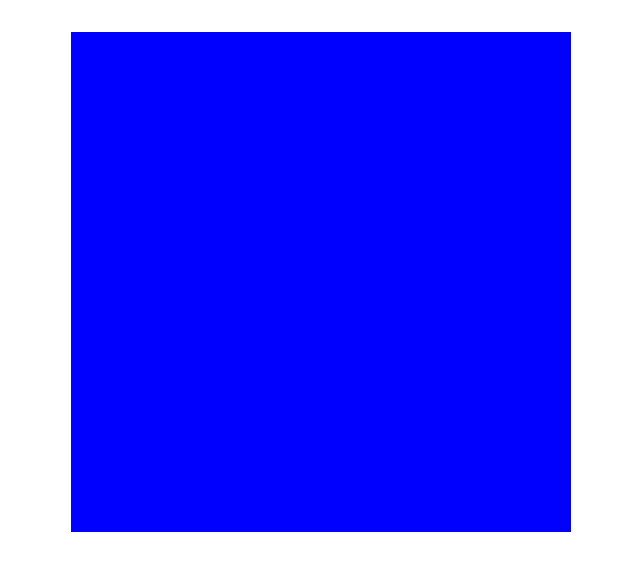
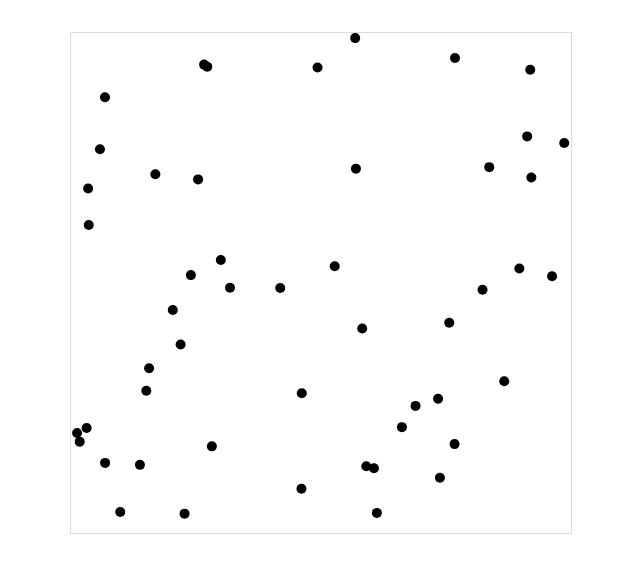
Before and after one commit to OneTwo7/collision-simulator, a website built with Vite: page index.html in a window 1280 px wide. Shown: the whole page, without its empty margins (319-959 px from the left). Built offline with nearby package versions, Linux system fonts and the light colour scheme.

Commit message:
border-colliding balls

```diff
--- a/src/index.css
+++ b/src/index.css
@@ -12,5 +12,5 @@ main {
 }
 
 canvas {
-  background-color: #00f;
+  border: 1px solid #ddd;
 }
--- a/src/renderer.ts
+++ b/src/renderer.ts
@@ -27,5 +27,69 @@
  */
 
 import './index.css';
+import { Ball } from './types';
 
-console.log('👋 This message is being logged by "renderer.ts", included via Vite');
+const CANVAS_WIDTH = 500;
+const CANVAS_HEIGHT = 500;
+const NUMBER_OF_BALLS = 50;
+const BALL_RADIUS = 5;
+const BALL_SPEED = 2.5;
+const canvas = document.querySelector('canvas');
+const ctx = canvas.getContext('2d');
+const balls: Ball[] = [];
+
+function getSign() {
+  return Math.random() > 0.5 ? 1 : -1;
+}
+
+for (let i = 0; i < NUMBER_OF_BALLS; i++) {
+  const xSpeed = Math.random() * BALL_SPEED;
+  const ySpeed = Math.sqrt(BALL_SPEED ** 2 - xSpeed ** 2);
+
+  balls.push({
+    x: Math.random() * (CANVAS_WIDTH - 10) + 5,
+    y: Math.random() * (CANVAS_HEIGHT - 10) + 5,
+    dir: [xSpeed * getSign(), ySpeed * getSign()],
+  });
+}
+
+function drawBall(x: number, y: number, radius: number) {
+  ctx.beginPath();
+  ctx.arc(x, y, radius, 0, 2 * Math.PI);
+  ctx.closePath();
+  ctx.fill();
+}
+
+function handleBorderCollision(ball: Ball) {
+  const { x, y } = ball;
+
+  if (x + BALL_RADIUS >= CANVAS_WIDTH || x - BALL_RADIUS <= 0) {
+    ball.dir[0] *= -1;
+  }
+
+  if (y + BALL_RADIUS >= CANVAS_HEIGHT || y - BALL_RADIUS <= 0) {
+    ball.dir[1] *= -1;
+  }
+}
+
+function draw() {
+  const date = new Date();
+
+  ctx.clearRect(0, 0, CANVAS_WIDTH, CANVAS_HEIGHT);
+
+  for (const ball of balls) {
+    ball.x += ball.dir[0];
+    ball.y += ball.dir[1];
+
+    drawBall(ball.x, ball.y, BALL_RADIUS);
+    handleBorderCollision(ball);
+  }
+
+  window.requestAnimationFrame(draw);
+}
+
+function init() {
+  window.requestAnimationFrame(draw);
+}
+
+init();
--- /dev/null
+++ b/src/types.ts
@@ -0,0 +1,5 @@
+export type Ball = {
+  x: number;
+  y: number;
+  dir: number[];
+};
```
